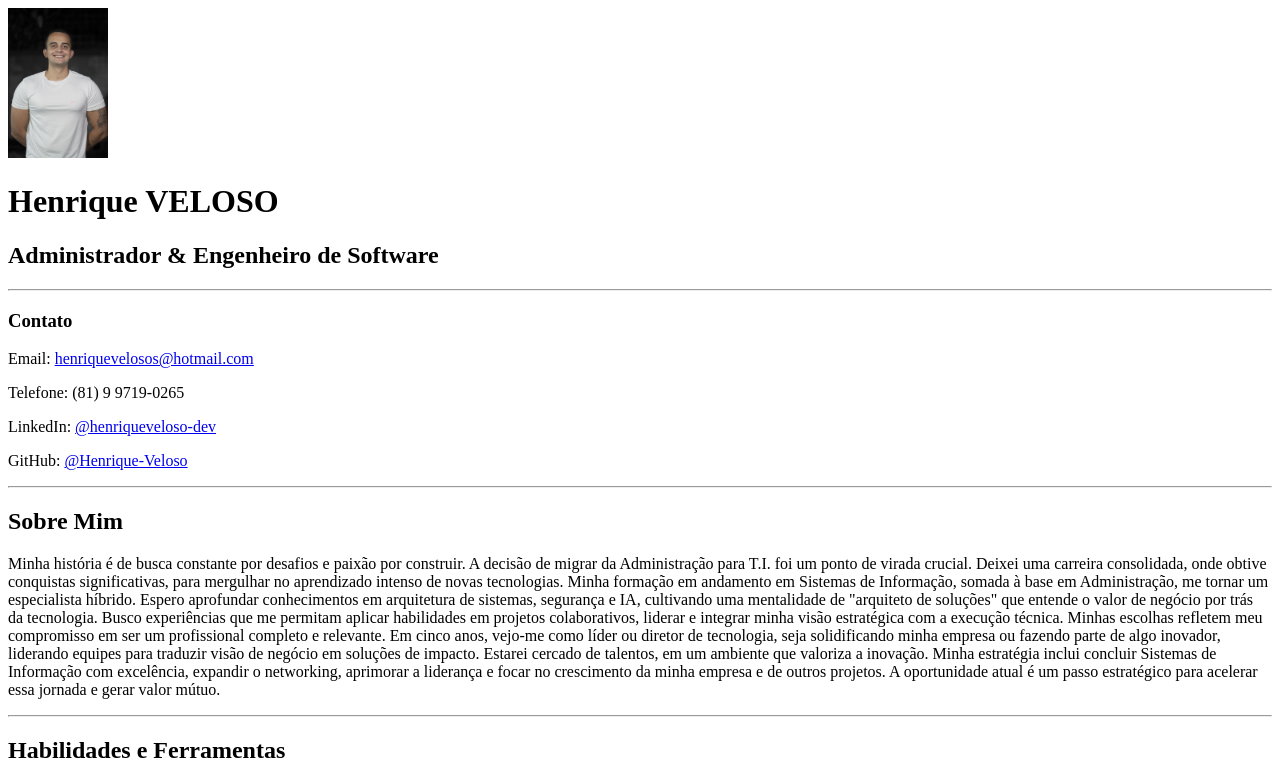
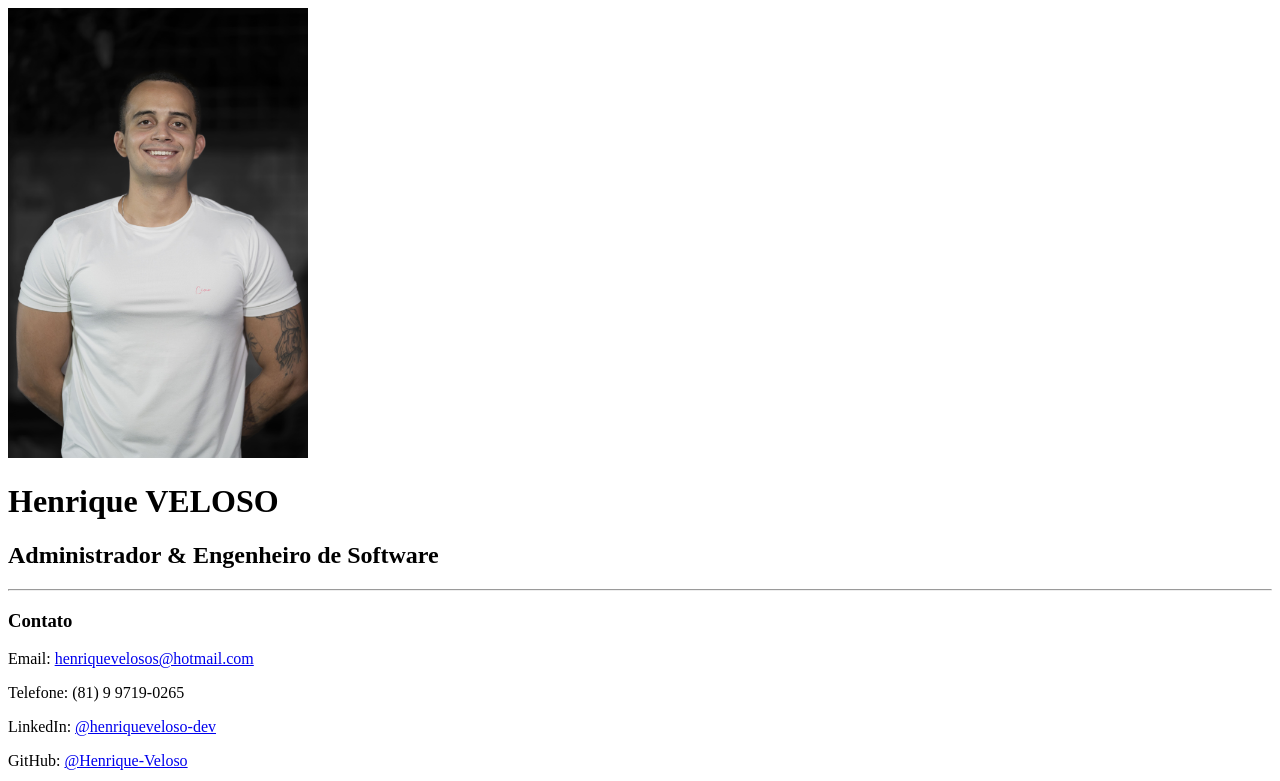
Before and after one commit to Henrique-Veloso/curriculo-henriqueveloso.html, a plain HTML site: page index.html in a window 1280 px wide. Shown: the top 781 px of the page. Drawn offline with Linux system fonts and the light colour scheme.

Commit message:
Update index.html

```diff
--- a/index.html
+++ b/index.html
@@ -9,7 +9,7 @@
     <img
       src="./HenriqueVeloso.jpg"
       alt="FotoPerfil"
-      width="100"
+      width="300"
     />
     <h1>Henrique VELOSO</h1>
     <h2>Administrador & Engenheiro de Software</h2>
```
